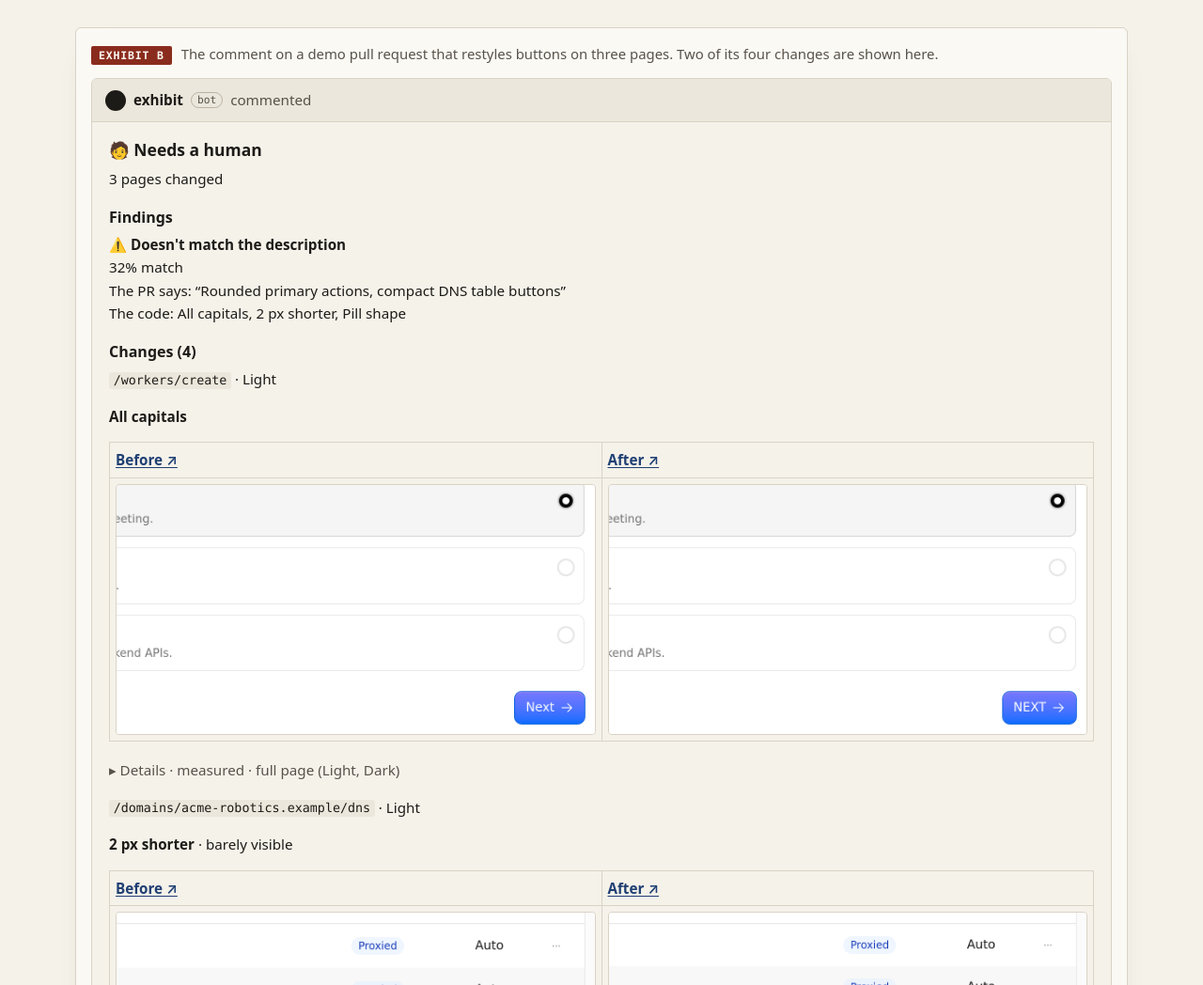
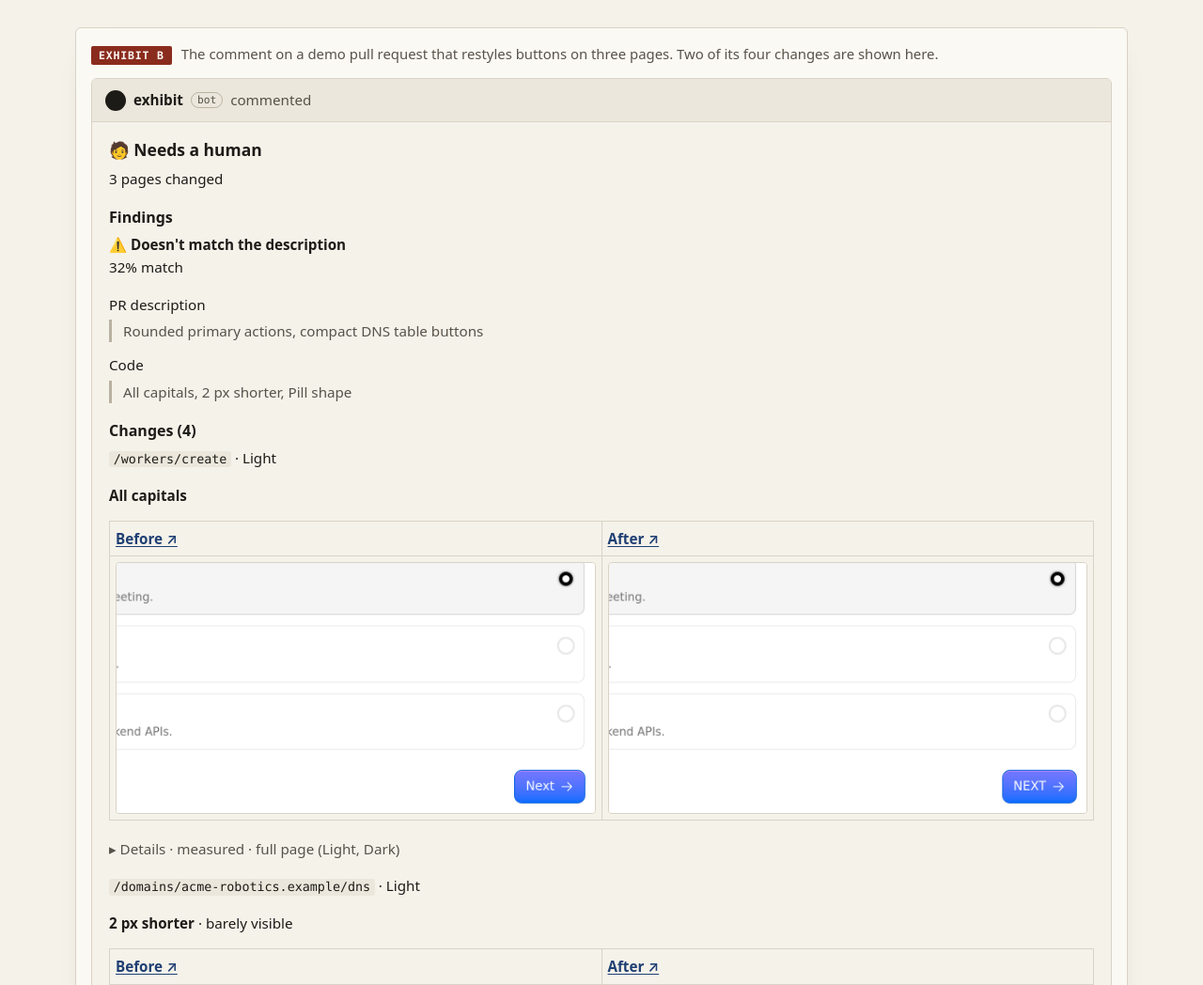
Before and after one commit to cdonohue/exhibit-site, a website: page public/index.html in a window 1280 px wide. Shown: the part 1359-2407 px from the top of the page at 94% size. Drawn offline with Linux system fonts and the light colour scheme.

Commit message:
Site: the mismatch finding as PR description and Code, each quoted
Co-Authored-By: Claude Opus 5.5 <noreply@anthropic.com>

```diff
--- a/public/index.html
+++ b/public/index.html
@@ -61,13 +61,17 @@
 
       <figure class="exhibit">
         <figcaption><span class="tag">Exhibit B</span> The comment on a demo pull request that restyles buttons on three pages. Two of its four changes are shown here.</figcaption>
-        <div class="comment" role="img" aria-label="A pull request comment: Needs a human, 3 pages changed. Findings: does not match the description, 32 percent, what the PR says against what the code does. Changes: on the Create worker page, All capitals, the Next button before and after; on the DNS page, 2 px shorter, barely visible, a row button before and after. Each page has a folded Details section.">
+        <div class="comment" role="img" aria-label="A pull request comment: Needs a human, 3 pages changed. Findings: does not match the description, 32 percent; the PR description, quoted, and what the code does, quoted. Changes: on the Create worker page, All capitals, the Next button before and after; on the DNS page, 2 px shorter, barely visible, a row button before and after. Each page has a folded Details section.">
           <div class="comment-head"><span class="avatar" aria-hidden="true"></span><b>exhibit</b> <span class="bot">bot</span> <span class="muted">commented</span></div>
           <div class="comment-body">
             <p class="verdict"><b>🧑 Needs a human</b></p>
             <p>3 pages changed</p>
             <h4>Findings</h4>
-            <p>⚠️ <b>Doesn't match the description</b><br>32% match<br>The PR says: “Rounded primary actions, compact DNS table buttons”<br>The code: All capitals, 2 px shorter, Pill shape</p>
+            <p>⚠️ <b>Doesn't match the description</b><br>32% match</p>
+            <p class="label">PR description</p>
+            <blockquote><p>Rounded primary actions, compact DNS table buttons</p></blockquote>
+            <p class="label">Code</p>
+            <blockquote><p>All capitals, 2 px shorter, Pill shape</p></blockquote>
             <h4>Changes (4)</h4>
             <p><code>/workers/create</code> · Light</p>
             <p><b>All capitals</b></p>
--- a/public/styles.css
+++ b/public/styles.css
@@ -126,6 +126,9 @@ nav .nav-cta { color: var(--ink); border: 1px solid var(--rule-strong); }
 .shots img { width: 100%; }
 @media (max-width: 560px) { .shots col.label { width: 44px; } .shots th, .shots td { padding: 4px; } }
 .fold { color: var(--ink-soft); }
+.comment blockquote { margin: 0 0 12px; padding: 0 12px; border-left: 3px solid var(--rule-strong); color: var(--ink-soft); }
+.comment blockquote p { margin: 0; }
+.comment .label { margin: 0 0 4px; }
 .comment .link { color: var(--link); text-decoration: underline; text-underline-offset: 2px; }
 .sub { font-size: 0.82rem; color: var(--ink-soft); margin: -8px 0 16px; }
 
```
